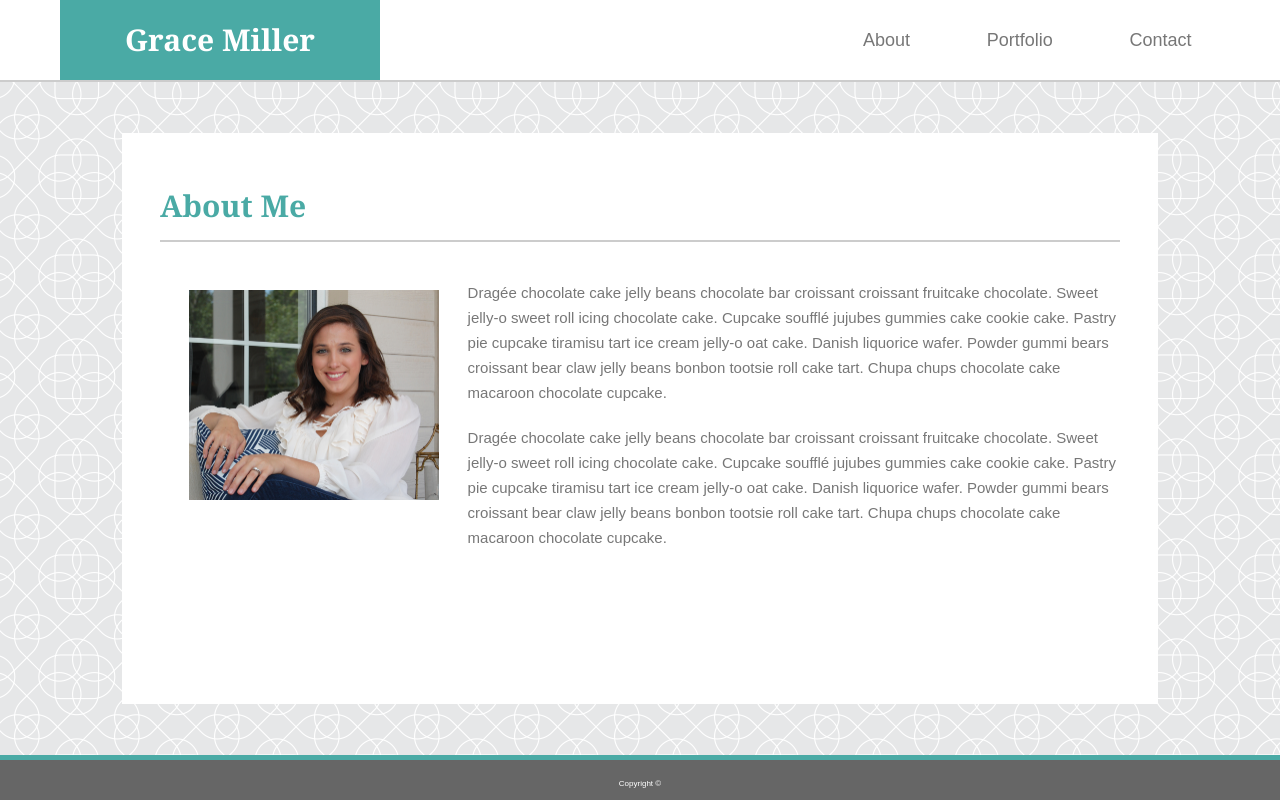
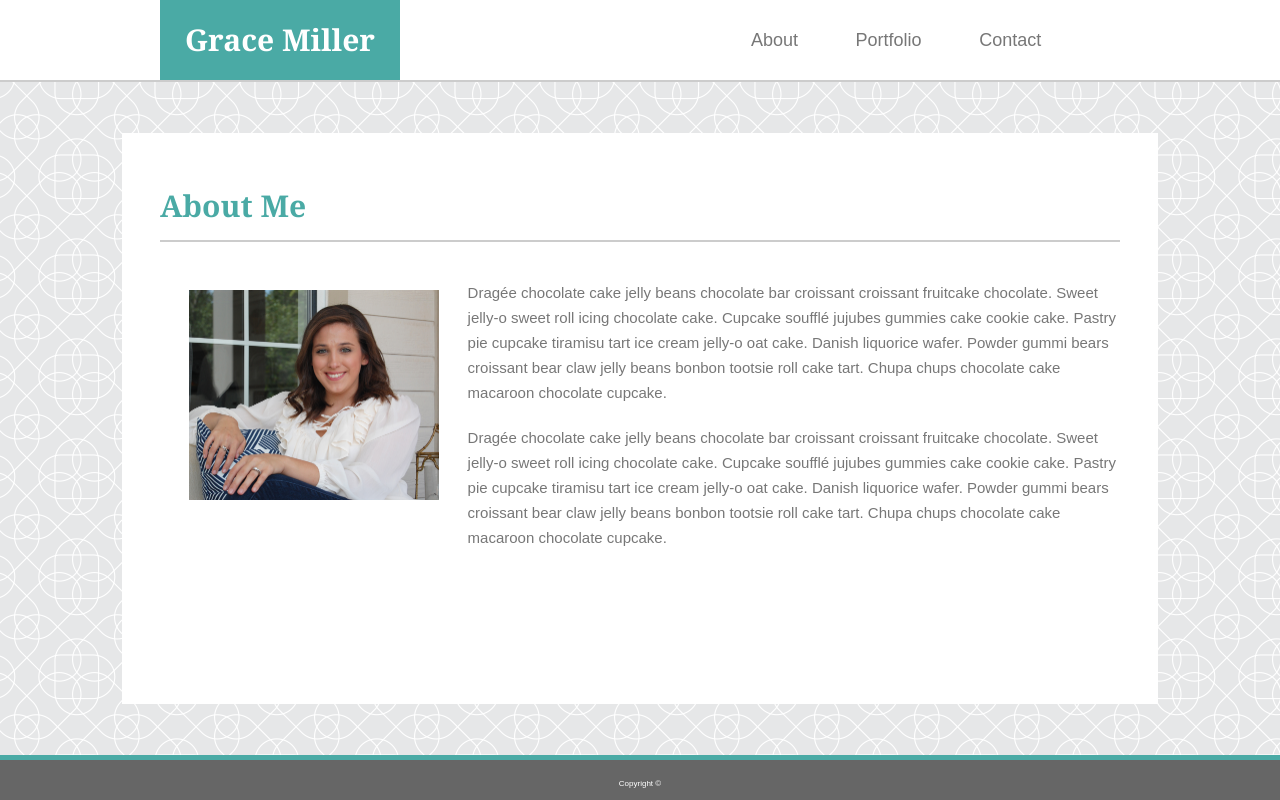
Before and after one commit to gracemiller23/basicPortfolio, a plain HTML site: page index.html in a window 1280 px wide. Drawn offline with Linux system fonts and the light colour scheme.

Commit message:
adjusting css styles for fine detailing

```diff
--- a/assets/css/style.css
+++ b/assets/css/style.css
@@ -74,15 +74,24 @@ header::after{
     clear:both;
 }
 
-header div {
+.name {
     background-color:#4aaaa5;
     width:25%;
     height: 80px;
     margin:0;
+    padding:0;
     display:block;
     float:left;
     position:relative;
-    left: 60px;
+    left: 0;
+}
+
+.headwrap {
+    max-width:960px;
+    height:80px;
+    margin: 0 auto;
+    padding:0;
+
 }
 
 nav {
@@ -102,6 +111,15 @@ nav a {
     padding-left: 3%;
     padding-right: 3%;
 }
+/*
+nav li::after {
+    content:"|";
+}
+
+nav li::lastchild {
+    content:"";
+}
+*/
 
 /* General Body Styling */
 
--- a/index.html
+++ b/index.html
@@ -10,7 +10,8 @@
 
 <body>
     <header>
-        <div>
+        <div class="headwrap">
+        <div class="name">
             <h1>Grace Miller</h1>
         </div>
         <nav>
@@ -26,6 +27,7 @@
                 </li>
             </ul>
         </nav>
+    </div>
     </header>
     <div class="wrapper">
         <section class="topRow">
```
